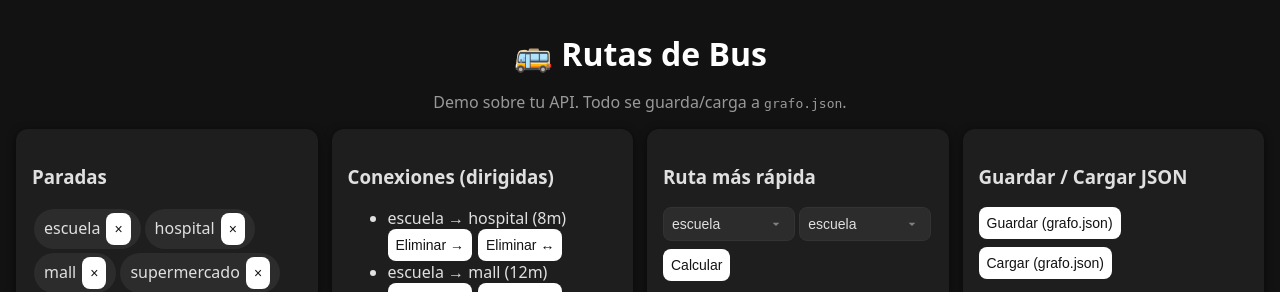
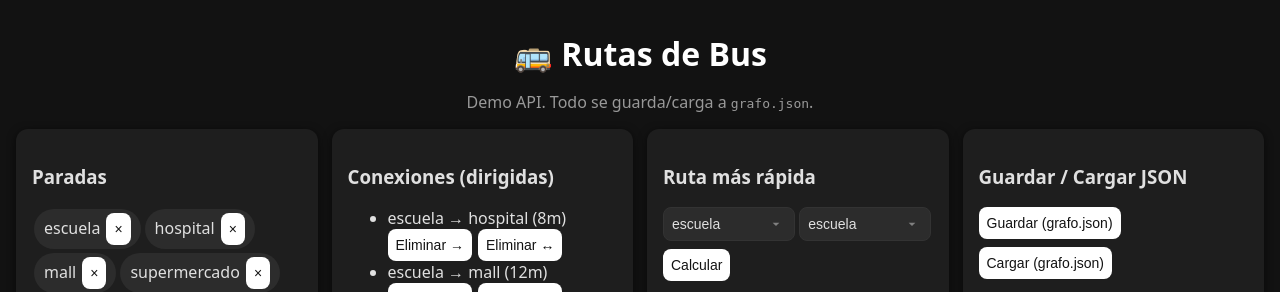
Before and after one commit to AdrianAAsoft/Data-Structure-project, a Flask app: page / in a window 1280 px wide. Shown: the top 292 px of the page. Run offline with Flask 3, Linux system fonts and the light colour scheme.

Commit message:
Update index.html

```diff
--- a/templates/index.html
+++ b/templates/index.html
@@ -96,7 +96,7 @@
 </head>
 <body>
   <h1>🚌 Rutas de Bus</h1>
-  <p class="muted">Demo sobre tu API. Todo se guarda/carga a <code>grafo.json</code>.</p>
+  <p class="muted">Demo API. Todo se guarda/carga a <code>grafo.json</code>.</p>
 
   <div class="wrap">
     <div class="card">
```
